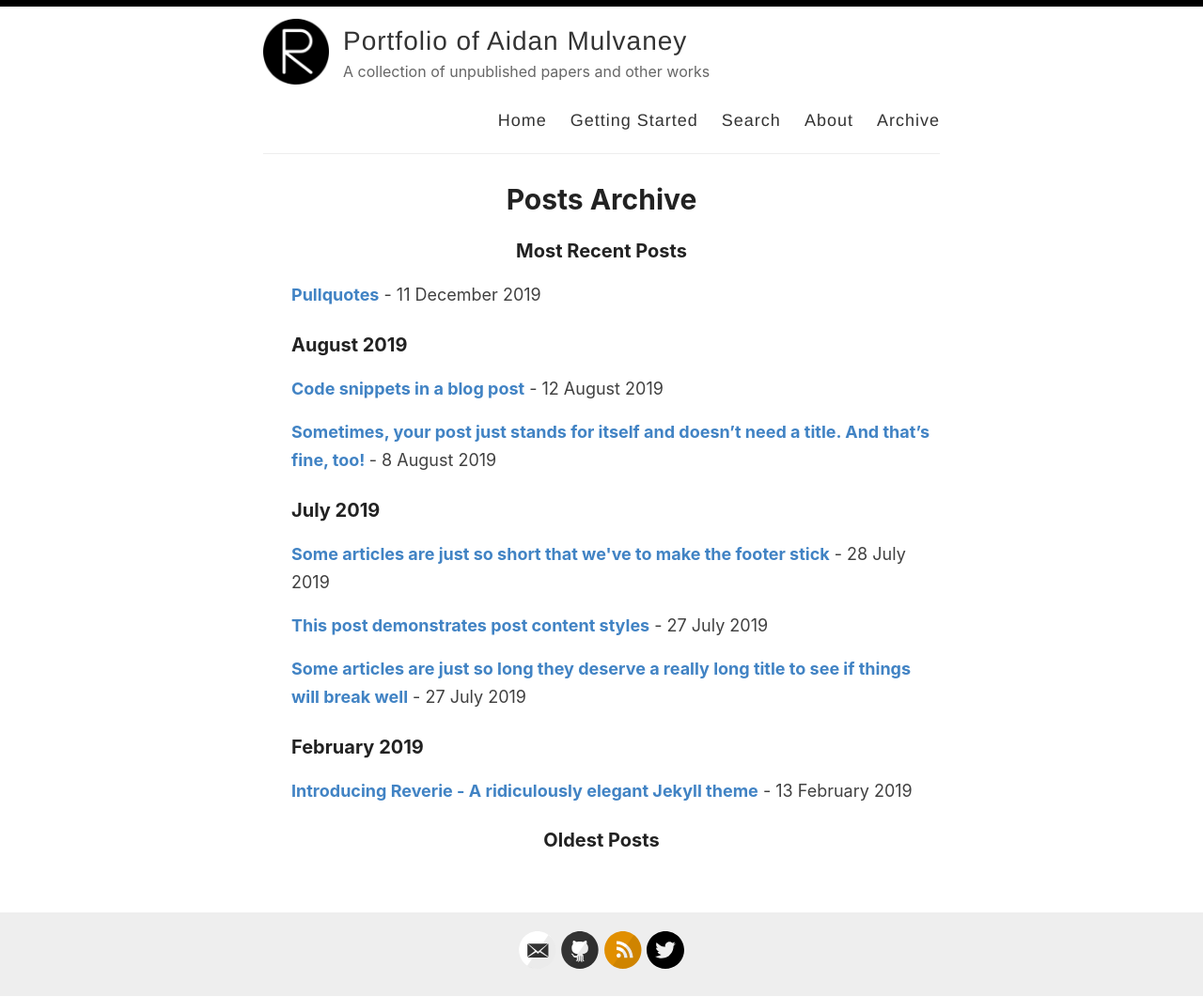
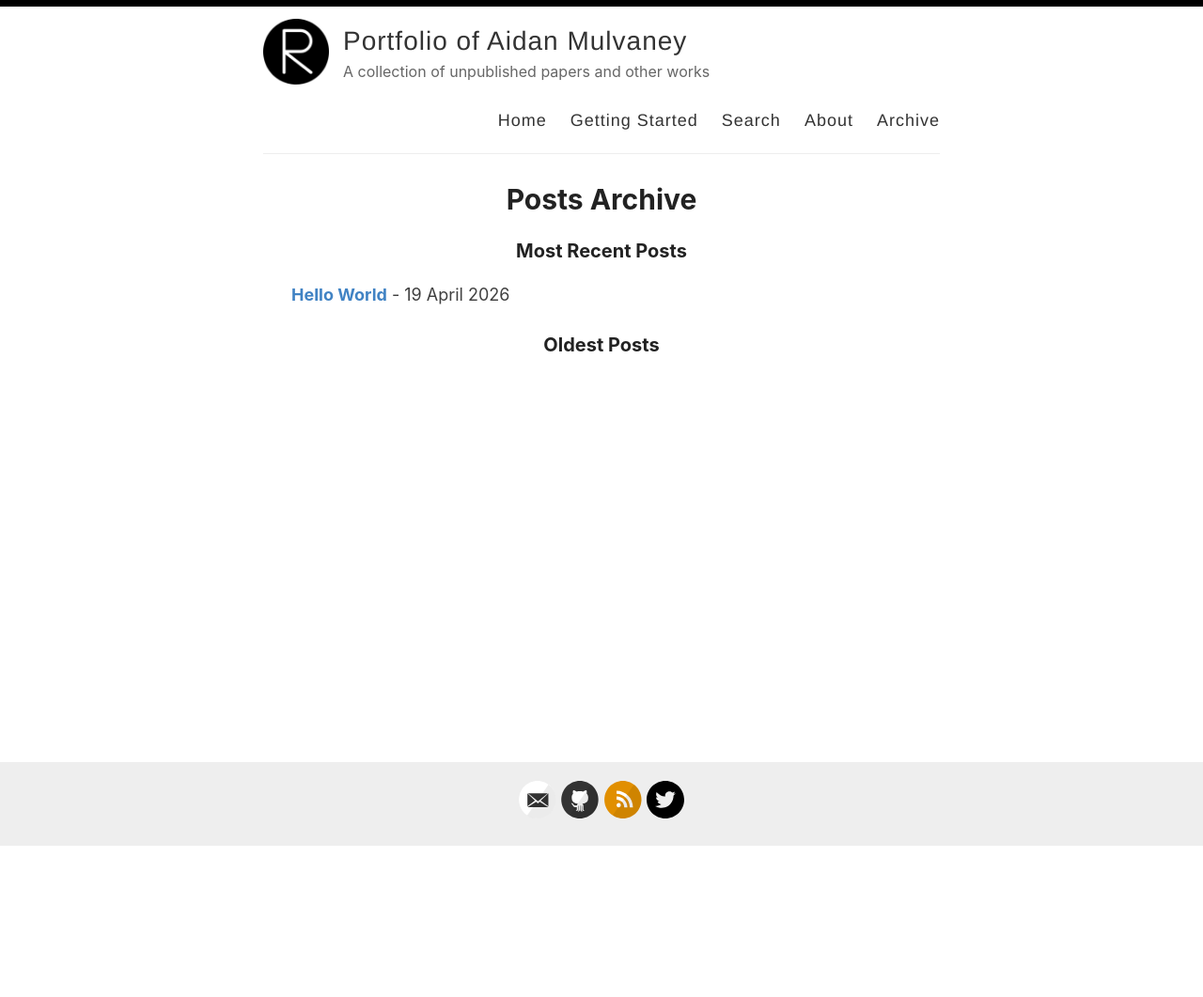
Before and after one commit to aidanmmulv/aidanmmulv.github.io, a Jekyll site: the page built from _pages/archive.md, in a window 1280 px wide. Shown: the whole page at 94% size. Built offline with Jekyll 4.4.1, drawn with Linux system fonts in a browser that asks for light colours; after the commit the page ends 901 px from its top, so only the background shows below that; part of the change alters nothing that is shown.

Commit message:
Add Hello World, remove example posts

````diff
--- a/_pages/about.md
+++ b/_pages/about.md
@@ -4,26 +4,14 @@ title: About
 permalink: /about/
 ---
 
-[Reverie](https://github.com/amitmerchant1990/reverie) is a Jekyll theme which is simple and opinionated. It's actually a fork of [jekyll-now](https://github.com/barryclark/jekyll-now) with some additional features and personal touches which I've implemented to suit my needs for [my blog](https://www.amitmerchant.com).
+Hey there! My name is Aidan, and I am a young computer engineer trying to make my way. I graduated from UW Madison with a double major in Computer Engineering and Computer Science in 2024. After which, I again graduated from UW Madison with my Master's degree in Electrical and Computer Engineering in 2025. During my time as a graduate student, I focused my studies on computer architecture and dabbled in VLSI and physical design.
 
-This is a plug-and-play Jekyll theme which you can use on GitHub Pages without even setting up a local environment.
+After a brief tenure at the RISC-V embracing silicon startup Rivos, I now find myself working on MTIA at Meta.
 
-## Features
+## Hobbies
 
-- Command-line free fork-first workflow, using GitHub.com to create, customize and post to your blog
-- Fully responsive and mobile optimized base theme
-- Sass/Coffeescript support using Jekyll 2.0
-- Free hosting on your GitHub Pages user site
-- All the SEO goodies comes in-built
-- Markdown blogging
-- Syntax highlighting using Pygments
-    - [Dracula syntax theme](https://draculatheme.com/) included
-- Disqus commenting
-- Google Analytics integration
-- Fuzzy search across blog posts
-- Pagination of posts works out-of-the-box.
-- Categorize posts out-of-the box
-- RSS Feed
-- In-built sitemap
-
-Learn more about it [here](https://github.com/amitmerchant1990/reverie) on how to get started.
+- Hiking & camping. Sometimes, you gotta get away from how hectic working on chips can be and touch grass every now and then.
+- Plant parenting.
+- LEGO. I have too many sets, I don't know where to put them all.
+- Record collecting.
+- Video games. Please, ask me about Half-Life.
--- a/_pages/getting-started.md
+++ /dev/null
@@ -1,51 +0,0 @@
----
-layout: page
-title: Getting started with Reverie
-permalink: /getting-started/
----
-
-### Step 1) Fork Reverie to your User Repository
-
-Fork [this repository](https://github.com/amitmerchant1990/reverie), then rename the repository to `yourgithubusername.github.io`.
-
-Alternatively, you can use [Use this template](https://github.com/amitmerchant1990/reverie/generate) button if you want to create a repository with a clean commit history which will use Reverie as a template.
-
-Your Jekyll blog will often be viewable immediately at <https://yourgithubusername.github.io> (if it's not, you can often force it to build by completing step 2)
-
-### Step 2) Customize and view your site
-
-Enter your site name, description, avatar and many other options by editing the `_config.yml` file. You can easily turn on Google Analytics tracking, Disqus commenting and social icons here.
-
-Making a change to `_config.yml` (or any file in your repository) will force GitHub Pages to rebuild your site with jekyll. Your rebuilt site will be viewable a few seconds later at <https://yourgithubusername.github.io> - if not, give it ten minutes as GitHub suggests and it'll appear soon.
-
-### Step 3) Publish your first blog post
-
-Create a new file called `/_posts/2019-2-13-Hello-World.md` to publish your first blog post. That's all you need to do to publish your first blog post! This [Markdown Cheatsheet](https://github.com/adam-p/markdown-here/wiki/Markdown-Cheatsheet) might come in handy while writing the posts.
-
-> You can add additional posts in the browser on GitHub.com too! Just hit the <kbd>Create new file</kbd> button in `/_posts/` to create new content. Just make sure to include the [front-matter](http://jekyllrb.com/docs/frontmatter/) block at the top of each new blog post and make sure the post's filename is in this format: year-month-day-title.md
-
-## Using Categories in Reverie
-
-You can categorize your content based on `categories` in Reverie. For this, you just need to add `categories` in front matter like below:
-
-For adding single category:
-
-```md
-categories: JavaScript
-```
-
-For adding multiple categories:
-
-```md
-categories: [PHP, Laravel]
-```
-
-The contegorized content can be shown over this URL: <https://yourgithubusername.github.io/categories/>
-
-## RSS
-
-The generated [RSS feed](https://en.wikipedia.org/wiki/RSS) of your blog can be found at <https://yourgithubusername.github.io/feed>. You can see the example RSS feed over [here](https://www.amitmerchant.com/reverie/feed).
-
-## Sitemap
-
-The generated sitemap of your blog can be found at <https://yourgithubusername.github.io/sitemap>. You can see the example sitemap feed over [here](https://www.amitmerchant.com/reverie/sitemap).
--- a/_posts/2019-02-13-introducing-reverie-jekyll-theme.md
+++ /dev/null
@@ -1,85 +0,0 @@
----
-layout: post
-title: Introducing Reverie - A ridiculously elegant Jekyll theme
-categories: [Miscellaneous, Jekyll]
----
-
-[Reverie](https://github.com/amitmerchant1990/reverie) is a [Jekyll](https://jekyllrb.com/)-powered theme which is simple and opinionated. It's actually a fork of [jekyll-now](https://github.com/barryclark/jekyll-now) with some additional features and personal touches which I've implemented to suit my needs for my blog.
-
-This is a plug-and-play Jekyll theme which you can use on GitHub Pages without even setting up a local environment.
-
-![](/images/reverie-demo.png)
-
-## Features overview
-
-- Command-line free fork-first workflow, using GitHub.com to create, customize and post to your blog
-- Fully responsive and mobile optimized base theme
-- Sass/Coffeescript support using Jekyll 2.0
-- Free hosting on your GitHub Pages user site
-- All the SEO goodies comes in-built
-- Markdown blogging
-- Syntax highlighting using Pygments
-    - [Dracula syntax theme](https://draculatheme.com/) included
-- Disqus commenting
-- Google Analytics integration
-- Fuzzy search across blog posts
-- Pagination of posts works out-of-the-box.
-- Categorize posts out-of-the box
-- RSS Feed
-- In-built sitemap
-
-<div style="text-align: center;">
- <script async type="text/javascript" src="//cdn.carbonads.com/carbon.js?serve=CE7D6KJY&placement=wwwamitmerchantcom" id="_carbonads_js"></script>
-</div>
-
-## Using Reverie on GitHub Pages
-
-### Step 1) Fork Reverie to your User Repository
-
-Fork [this repository](https://github.com/amitmerchant1990/reverie), then rename the repository to `yourgithubusername.github.io`.
-
-Alternatively, you can use [Use this template](https://github.com/amitmerchant1990/reverie/generate) button if you want to create a repository with a clean commit history which will use Reverie as a template.
-
-Your Jekyll blog will often be viewable immediately at <https://yourgithubusername.github.io> (if it's not, you can often force it to build by completing step 2)
-
-### Step 2) Customize and view your site
-
-Enter your site name, description, avatar and many other options by editing the `_config.yml` file. You can easily turn on Google Analytics tracking, Disqus commenting and social icons here.
-
-Making a change to `_config.yml` (or any file in your repository) will force GitHub Pages to rebuild your site with jekyll. Your rebuilt site will be viewable a few seconds later at <https://yourgithubusername.github.io> - if not, give it ten minutes as GitHub suggests and it'll appear soon.
-
-### Step 3) Publish your first blog post
-
-Create a new file called `/_posts/2019-2-13-Hello-World.md` to publish your first blog post. That's all you need to do to publish your first blog post! This [Markdown Cheatsheet](https://github.com/adam-p/markdown-here/wiki/Markdown-Cheatsheet) might come in handy while writing the posts.
-
-> You can add additional posts in the browser on GitHub.com too! Just hit the <kbd>Create new file</kbd> button in `/_posts/` to create new content. Just make sure to include the [front-matter](http://jekyllrb.com/docs/frontmatter/) block at the top of each new blog post and make sure the post's filename is in this format: year-month-day-title.md
-
-## Using Categories in Reverie
-
-You can categorize your content based on `categories` in Reverie. For this, you just need to add `categories` in front matter like below:
-
-For adding single category:
-
-```md
-categories: JavaScript
-```
-
-For adding multiple categories:
-
-```md
-categories: [PHP, Laravel]
-```
-
-The contegorized content can be shown over this URL: <https://yourgithubusername.github.io/categories/>
-
-## RSS
-
-The generated [RSS feed](https://en.wikipedia.org/wiki/RSS) of your blog can be found at <https://yourgithubusername.github.io/feed>. You can see the example RSS feed over [here](https://www.amitmerchant.com/reverie/feed).
-
-## Sitemap
-
-The generated sitemap of your blog can be found at <https://yourgithubusername.github.io/sitemap>. You can see the example sitemap feed over [here](https://www.amitmerchant.com/reverie/sitemap).
-
-## License
-
-MIT
--- a/_posts/2019-08-08-no-title-posts.md
+++ /dev/null
@@ -1,6 +0,0 @@
----
-layout: post
-title: ""
-categories: Miscellaneous
----
-Sometimes, your post just stands for itself and doesn't need a title. And that's fine, too!
--- a/_posts/2019-12-11-pullquotes.md
+++ /dev/null
@@ -1,14 +0,0 @@
----
-layout: post
-title:  Pullquotes
-categories: [HTML,Code]
-excerpt: In graphic design, a pull quote (also known as a lift-out pull quote) is a key phrase, quotation, or excerpt that has been pulled from an article and used as a page layout graphic element, serving to entice readers into the article or to highlight a key topic.
----
-
-In graphic design, a pull quote (also known as a lift-out pull quote) is a key phrase, quotation, or excerpt that has been pulled from an article and used as a page layout graphic element, serving to entice readers into the article or to highlight a key topic. {% include pullquote.html quote="It is typically placed in a larger or distinctive typeface and on the same page." %} Pull quotes are often used in magazine and newspaper articles, annual reports, and brochures, as well as on the web. They can add visual interest to text-heavy pages with few images or illustrations.
-
-Placement of a pull quote on a page may be defined in a publication's or website's style guide. Such a typographic device may or may not be aligned with a column on the page. Some designers, for example, choose not to align the quote. In that case, the quotation cuts into two or more columns, as in the example shown. Because the pull quote invites the reader to read about the highlighted material, the pull quote should appear before the text it cites and, generally, fairly close to it.
-
-Pull quotes need not be a verbatim copy of the text being quoted; depending on a publication's house style, pull quotes may be abbreviated for space or paraphrased for clarity, with or without indication.
-
-A disadvantage of pull quotes as a design element is that they can disrupt the reading process of readers invested in reading the text sequentially by drawing attention to ghost fragments out of context. At the other extreme, when pull quotes are used to break up what would otherwise be a formless wall of text, pull quote can serve as visual landmarks to help the reader maintain a sense of sequence and place.
--- a/_posts/2019-7-27-super-long-article.md
+++ /dev/null
@@ -1,11 +0,0 @@
----
-layout: post
-title: Some articles are just so long they deserve a really long title to see if things will break well
-categories: Miscellaneous
----
-
-Lorem ipsum dolor sit amet, consectetur adipiscing elit. Fusce bibendum neque eget nunc mattis eu sollicitudin enim tincidunt. Vestibulum lacus tortor, ultricies id dignissim ac, bibendum in velit. Proin convallis mi ac felis pharetra aliquam. Curabitur dignissim accumsan rutrum. In arcu magna, aliquet vel pretium et, molestie et arcu. Mauris lobortis nulla et felis ullamcorper bibendum. Phasellus et hendrerit mauris. Proin eget nibh a massa vestibulum pretium. Suspendisse eu nisl a ante aliquet bibendum quis a nunc. Praesent varius interdum vehicula. Aenean risus libero, placerat at vestibulum eget, ultricies eu enim. Praesent nulla tortor, malesuada adipiscing adipiscing sollicitudin, adipiscing eget est.
-
-Lorem ipsum dolor sit amet, consectetur adipiscing elit. Fusce bibendum neque eget nunc mattis eu sollicitudin enim tincidunt. Vestibulum lacus tortor, ultricies id dignissim ac, bibendum in velit. Proin convallis mi ac felis pharetra aliquam. Curabitur dignissim accumsan rutrum. In arcu magna, aliquet vel pretium et, molestie et arcu. Mauris lobortis nulla et felis ullamcorper bibendum. Phasellus et hendrerit mauris. Proin eget nibh a massa vestibulum pretium. Suspendisse eu nisl a ante aliquet bibendum quis a nunc. Praesent varius interdum vehicula. Aenean risus libero, placerat at vestibulum eget, ultricies eu enim. Praesent nulla tortor, malesuada adipiscing adipiscing sollicitudin, adipiscing eget est.
-
-Lorem ipsum dolor sit amet, consectetur adipiscing elit. Fusce bibendum neque eget nunc mattis eu sollicitudin enim tincidunt. Vestibulum lacus tortor, ultricies id dignissim ac, bibendum in velit. Proin convallis mi ac felis pharetra aliquam. Curabitur dignissim accumsan rutrum. In arcu magna, aliquet vel pretium et, molestie et arcu. Mauris lobortis nulla et felis ullamcorper bibendum. Phasellus et hendrerit mauris. Proin eget nibh a massa vestibulum pretium. Suspendisse eu nisl a ante aliquet bibendum quis a nunc. Praesent varius interdum vehicula. Aenean risus libero, placerat at vestibulum eget, ultricies eu enim. Praesent nulla tortor, malesuada adipiscing adipiscing sollicitudin, adipiscing eget est.
--- a/_posts/2019-7-27-this-post-demonstrates-post-content-styles.md
+++ /dev/null
@@ -1,95 +0,0 @@
----
-layout: post
-title: This post demonstrates post content styles
-categories: Miscellaneous
----
-
-Lorem ipsum dolor sit amet, consectetur adipiscing elit. Fusce bibendum neque eget nunc mattis eu sollicitudin enim tincidunt. Vestibulum lacus tortor, ultricies id dignissim ac, bibendum in velit. Praesent varius interdum vehicula. Aenean risus libero, placerat at vestibulum eget, ultricies eu enim. Praesent nulla tortor, malesuada adipiscing adipiscing sollicitudin, adipiscing eget est.
-
-## Some great heading (h2)
-
-Proin convallis mi ac felis pharetra aliquam. Curabitur dignissim accumsan rutrum. In arcu magna, aliquet vel pretium et, molestie et arcu.
-
-Mauris lobortis nulla et felis ullamcorper bibendum. Phasellus et hendrerit mauris. Proin eget nibh a massa vestibulum pretium. Suspendisse eu nisl a ante aliquet bibendum quis a nunc. Praesent varius interdum vehicula. Aenean risus libero, placerat at vestibulum eget, ultricies eu enim. Praesent nulla tortor, malesuada adipiscing adipiscing sollicitudin, adipiscing eget est.
-
-## Another great heading (h2)
-
-Lorem ipsum dolor sit amet, consectetur adipiscing elit. Fusce bibendum neque eget nunc mattis eu sollicitudin enim tincidunt. Vestibulum lacus tortor, ultricies id dignissim ac, bibendum in velit.
-
-### Some great subheading (h3)
-
-Proin convallis mi ac felis pharetra aliquam. Curabitur dignissim accumsan rutrum. In arcu magna, aliquet vel pretium et, molestie et arcu. Mauris lobortis nulla et felis ullamcorper bibendum.
-
-Phasellus et hendrerit mauris. Proin eget nibh a massa vestibulum pretium. Suspendisse eu nisl a ante aliquet bibendum quis a nunc.
-
-### Some great subheading (h3)
-
-Praesent varius interdum vehicula. Aenean risus libero, placerat at vestibulum eget, ultricies eu enim. Praesent nulla tortor, malesuada adipiscing adipiscing sollicitudin, adipiscing eget est.
-
-> This quote will change your life. It will reveal the secrets of the universe, and all the wonders of humanity. Don't misuse it.
-
-Lorem ipsum dolor sit amet, consectetur adipiscing elit. Fusce bibendum neque eget nunc mattis eu sollicitudin enim tincidunt.
-
-### Some great subheading (h3)
-
-Vestibulum lacus tortor, ultricies id dignissim ac, bibendum in velit. Proin convallis mi ac felis pharetra aliquam. Curabitur dignissim accumsan rutrum.
-
-```html
-<html>
-  <head>
-  </head>
-  <body>
-    <p>Hello, World!</p>
-  </body>
-</html>
-```
-
-
-In arcu magna, aliquet vel pretium et, molestie et arcu. Mauris lobortis nulla et felis ullamcorper bibendum. Phasellus et hendrerit mauris.
-
-#### You might want a sub-subheading (h4)
-
-In arcu magna, aliquet vel pretium et, molestie et arcu. Mauris lobortis nulla et felis ullamcorper bibendum. Phasellus et hendrerit mauris.
-
-In arcu magna, aliquet vel pretium et, molestie et arcu. Mauris lobortis nulla et felis ullamcorper bibendum. Phasellus et hendrerit mauris.
-
-#### But it's probably overkill (h4)
-
-In arcu magna, aliquet vel pretium et, molestie et arcu. Mauris lobortis nulla et felis ullamcorper bibendum. Phasellus et hendrerit mauris.
-
-### Oh hai, an unordered list!!
-
-In arcu magna, aliquet vel pretium et, molestie et arcu. Mauris lobortis nulla et felis ullamcorper bibendum. Phasellus et hendrerit mauris.
-
-- First item, yo
-- Second item, dawg
-- Third item, what what?!
-- Fourth item, fo sheezy my neezy
-
-### Oh hai, an ordered list!!
-
-In arcu magna, aliquet vel pretium et, molestie et arcu. Mauris lobortis nulla et felis ullamcorper bibendum. Phasellus et hendrerit mauris.
-
-1. First item, yo
-2. Second item, dawg
-3. Third item, what what?!
-4. Fourth item, fo sheezy my neezy
-
-
-
-## Headings are cool! (h2)
-
-Proin eget nibh a massa vestibulum pretium. Suspendisse eu nisl a ante aliquet bibendum quis a nunc. Praesent varius interdum vehicula. Aenean risus libero, placerat at vestibulum eget, ultricies eu enim. Praesent nulla tortor, malesuada adipiscing adipiscing sollicitudin, adipiscing eget est.
-
-Praesent nulla tortor, malesuada adipiscing adipiscing sollicitudin, adipiscing eget est.
-
-Proin eget nibh a massa vestibulum pretium. Suspendisse eu nisl a ante aliquet bibendum quis a nunc.
-
-### Tables
-
-|Title 1               | Title 2               | Title 3               | Title 4              |
-|--------------------- | --------------------- | --------------------- | ---------------------|
-|lorem                 | lorem ipsum           | lorem ipsum dolor     | lorem ipsum dolor sit|
-|lorem ipsum dolor sit | lorem ipsum dolor sit | lorem ipsum dolor sit | lorem ipsum dolor sit|
-|lorem ipsum dolor sit | lorem ipsum dolor sit | lorem ipsum dolor sit | lorem ipsum dolor sit|
-|lorem ipsum dolor sit | lorem ipsum dolor sit | lorem ipsum dolor sit | lorem ipsum dolor sit|
--- a/_posts/2019-7-28-super-short-article.md
+++ /dev/null
@@ -1,7 +0,0 @@
----
-layout: post
-title: Some articles are just so short that we've to make the footer stick
-categories: Miscellaneous
----
-
-Lorem ipsum dolor sit amet, consectetur adipisicing elit, sed do eiusmod tempor incididunt ut labore et dolore magna aliqua. Ut enim ad minim veniam, quis nostrud exercitation ullamco laboris nisi ut aliquip ex ea commodo consequat. Duis aute irure dolor in reprehenderit in voluptate velit esse cillum dolore eu fugiat nulla pariatur. Excepteur sint occaecat cupidatat non proident, sunt in culpa qui officia deserunt mollit anim id est laborum.
--- a/_posts/2019-8-12-code-snippets.md
+++ /dev/null
@@ -1,42 +0,0 @@
----
-layout: post
-title:  Code snippets in a blog post
-categories: [HTML,Code]
----
-
-This post demonstrate the use of code snippets in the theme. The code snippets are powered by [Pygments](http://pygments.org/) and the code theme that is been used in Reverie is called [Dracula](https://draculatheme.com/).
-
-This is a raw snippet:
-
-```
-hello world
-123
-This is a text snippet
-```
-
-This is a PHP snippet:
-
-```php
-<?php
-    echo 'Hello, World!';
-?>
-```
-
-This is a JavaScript snippet:
-
-```js
-const add = (a, b) => a + b
-const minus = (a, b) => a - b
-
-console.log(add(100,200))  // 300
-console.log(minus(100,200))  // -100
-```
-
-This is a Python snippet:
-
-```python
-def say_hello():
-    print("hello world!")
-
-say_hello()   // "hello world!"
-```
--- /dev/null
+++ b/_posts/2026-4-19-Hello-World.md
@@ -0,0 +1,7 @@
+---
+layout: post
+title: Hello World
+categories: [Miscellaneous]
+---
+
+My first post, woo hoo!
````
